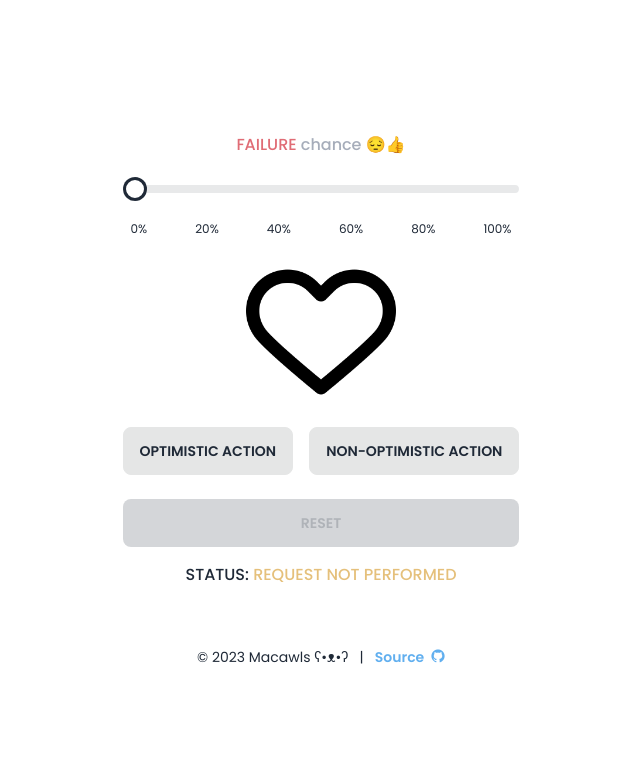
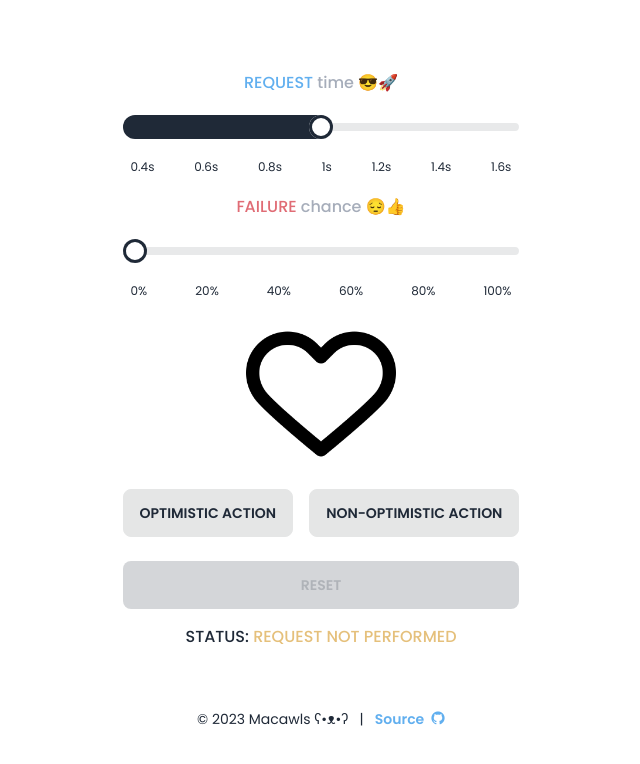
Before and after one commit to Macawls/optimistic-update-demo, a Vue app: page / in a window 1280 px wide. Shown: the top 764 px of the page, without its empty margins (319-959 px from the left). Built offline with nearby package versions, Linux system fonts and the light colour scheme.

Commit message:
add request time

```diff
--- a/src/stores/like/index.js
+++ b/src/stores/like/index.js
@@ -3,14 +3,13 @@ import { defineStore } from "pinia";
 export const initialLikeState = {
   status: false,
   hasInitiatedRequest: false,
-  isLoading: false,
-  loadingTime: 700,
+  isLoading: false
 }
 
 export const useLikeStore = defineStore("like", {
   state: () => structuredClone(initialLikeState),
   actions: {
-    async _performAction(chance) {
+    async _performAction(chance, loadingTime) {
       if (this.isLoading) {
         return;
       }
@@ -20,23 +19,22 @@ export const useLikeStore = defineStore("like", {
       const compare = Math.random().toFixed(1)
 
       // Simulate async call
-      await new Promise((resolve) => setTimeout(resolve, this.loadingTime));
+      await new Promise((resolve) => setTimeout(resolve, loadingTime));
 
       this.status = chance <= compare;
       this.isLoading = false;
     },
-    optimisticAction(chance) {
+    optimisticAction(chance, loadingTime) {
       this.status = true;
-      this._performAction(chance);
+      this._performAction(chance, loadingTime);
     },
-    non_optimisticAction(chance) {
-      this._performAction(chance);
+    non_optimisticAction(chance, loadingTime) {
+      this._performAction(chance, loadingTime);
     },
     isSameAs(likeStoreState){
       return this.status === likeStoreState.status &&
       this.isLoading === likeStoreState.isLoading &&
-      this.hasInitiatedRequest === likeStoreState.hasInitiatedRequest &&
-      this.loadingTime === likeStoreState.loadingTime
+      this.hasInitiatedRequest === likeStoreState.hasInitiatedRequest
     }
   },
 });
--- a/src/views/Home.vue
+++ b/src/views/Home.vue
@@ -1,6 +1,6 @@
 <script setup>
 import { initialLikeState, useLikeStore } from "../stores/like/index";
-import { computed, ref } from "vue";
+import { computed, reactive, ref } from "vue";
 import Footer from "../components/Footer.vue";
 import heart_full from "../assets/heart-red.png";
 import heart_empty from "../assets/heart.png";
@@ -42,39 +42,66 @@ const status = computed(() => {
   return likeStore.status ? messages.success : messages.failure;
 });
 
-const failureChance = ref(0.0);
+const timeOffset = 400;
+const timeMultiplier = 1000;
 const step = 0.2;
+
+const options = reactive({
+  failureChance: 0.0,
+  requestTime: 1000
+})
+
 
 const chanceStepOptions = Array.from({ length: 6 }, (_, index) =>
   parseFloat((step * index).toFixed(1))
 );
 
-const getFailChanceVal = () => failureChance.value;
-const onInputChange = (event) => {
-  failureChance.value = event.target.value;
-};
+const timeStepOptions = Array.from({ length: 7 }, (_, index) =>
+   Math.floor((step * index * timeMultiplier)) + timeOffset
+);
+
 </script>
 
 <template>
   <div class="flex flex-col items-center gap-5">
+    <h2 class="font-medium" style="text-transform: uppercase; color: #61afef">
+      Request
+      <span style="text-transform: none; color: #a6adba"> time 😎🚀</span>
+    </h2>
+    <input
+      type="range"
+      :min="timeStepOptions[0]"
+      :max="timeStepOptions[timeStepOptions.length - 1]"
+      class="range"
+      :value="options.requestTime"
+      :step="step * timeMultiplier"
+      @input="(event) => options.requestTime = event.target.value"
+    />
+    <div class="w-full flex justify-between text-xs px-2">
+      <span v-for="val in timeStepOptions" :key="val">{{
+        val >= 1000 ? `${val / 1000}s` : `0.${val / 100}s`
+      }}</span>
+    </div>
+
     <h2 class="font-medium" style="text-transform: uppercase; color: #e06c75">
       Failure
       <span style="text-transform: none; color: #a6adba"> chance 😔👍</span>
     </h2>
     <input
       type="range"
-      min="0.0"
-      max="1.0"
+      :min="chanceStepOptions[0]"
+      :max="chanceStepOptions[chanceStepOptions.length - 1]"
       class="range"
-      :value="failureChance"
+      :value="options.failureChance"
       :step="step"
-      @input="onInputChange"
+      @input="(event) => options.failureChance = event.target.value"
     />
     <div class="w-full flex justify-between text-xs px-2">
       <span v-for="val in chanceStepOptions" :key="val">{{
         val * 100 + "%"
       }}</span>
     </div>
+
     <img
       :class="{ 'animate__animated animate__heartBeat': likeStore.status }"
       style="width: 150px"
@@ -83,13 +110,13 @@ const onInputChange = (event) => {
     <div class="flex flex-col gap-4 text-center">
       <div class="flex gap-4 flex-wrap justify-center items-center">
         <button
-          @click="likeStore.optimisticAction(getFailChanceVal())"
+          @click="likeStore.optimisticAction(options.failureChance, options.requestTime)"
           class="btn btn-active flex-grow"
         >
           Optimistic Action
         </button>
         <button
-          @click="likeStore.non_optimisticAction(getFailChanceVal())"
+          @click="likeStore.non_optimisticAction(options.failureChance, options.requestTime)"
           class="btn btn-active flex-grow"
         >
           Non-Optimistic Action
```
